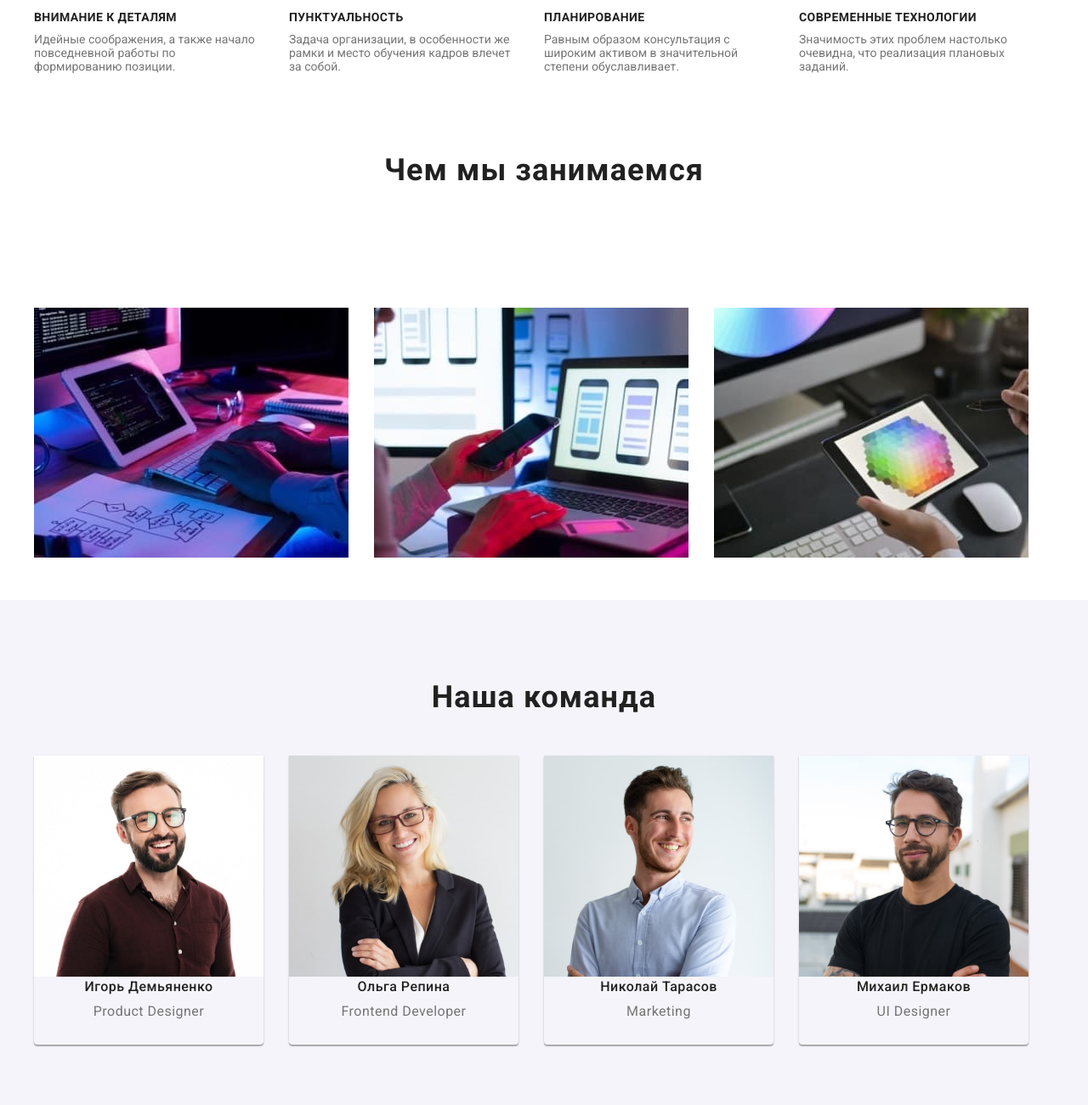
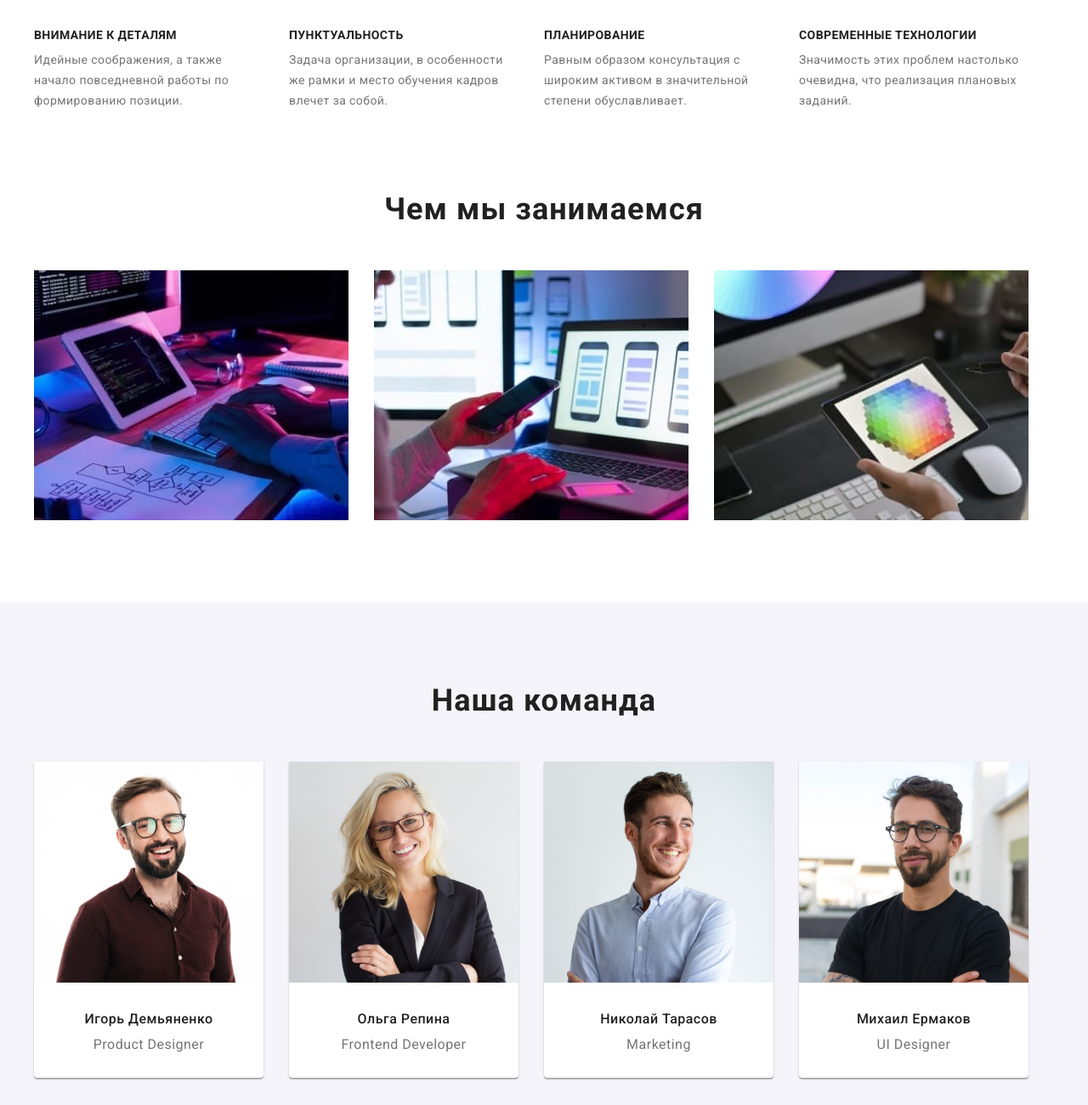
Before and after one commit to KachanIrina/goit-markup-hw-03, a plain HTML site: page index.html in a window 1280 px wide. Shown: the part 740-2040 px from the top of the page at 85% size. Drawn offline with nearby package versions, Linux system fonts and the light colour scheme.

Commit message:
Домашнее задание 3 исправленное

```diff
--- a/css/styles.css
+++ b/css/styles.css
@@ -57,6 +57,7 @@ body {
 }
 
 .list {
+    display: flex;
     list-style: none;
     list-style-type: none;
     padding: 0;
@@ -78,8 +79,8 @@ margin-right: 50px;
 
 .site-nav .link {
     display: block;
-    padding-top: 20px;
-    padding-bottom: 20px;
+    padding-top: 31px;
+    padding-bottom: 31px;
     color: var(--title-text-color)
 }
 
@@ -87,10 +88,9 @@ margin-right: 50px;
     text-decoration: none;
 }
 
-.link-current {
+.site-nav .link-current {
     display: block;
-    padding-top: 20px;
-    padding-bottom: 20px;
+
     color: var(--accent-color);
     text-decoration: none;
 }
@@ -110,6 +110,9 @@ margin-right: 50px;
 }
 
 .auth-nav .link {
+    padding-top: 31px;
+    padding-bottom: 31px;
+
     color: var(--primery-text-color);
 }
 
@@ -179,23 +182,20 @@ margin-right: 50px;
 
 /* section */
 
-.section .list {
-    display: flex;
-    list-style-type: none;
-    padding-top: 94px;
-    padding-bottom: 47px;
+.section{
+    padding: 94px 0;
 }
-
+.team{
+    padding: 94px 0;
+}
 .section-title {
     margin-top: 0;
-    margin-bottom: 0;
-    padding-top: 47px;
-    padding-bottom: 47px;
+    margin-bottom: 50px;
 
     color: var(--title-text-color);
     font-weight: 700;
     font-size: 36px;
-    line-height: 1, 2px;
+    line-height: 1.2;
     text-align: center;
     letter-spacing: 0.03em;
 }
@@ -207,12 +207,23 @@ margin-right: 50px;
     color: var(--title-text-color);
     font-weight: 700;
     font-size: 14px;
-    line-height: 1, 1px;
+    line-height: 1.1;
     letter-spacing: 0.03em;
     text-transform: uppercase;
     text-decoration: none;
 }
+ .text{
+    font-weight: 400;
+    font-size: 14px;
+    line-height: 1.71;
+    letter-spacing: 0.03em;
 
+    color: var(--primery-text-color);
+ }
+
+ .modifier{
+    padding-top: 0;
+ }
 .section-subtitle {
     margin-top: 0;
     margin-bottom: 10px;
@@ -220,7 +231,7 @@ margin-right: 50px;
     color: var(--title-text-color);
     font-weight: 500;
     font-size: 16px;
-    line-height: 1, 2px;
+    line-height: 1.2;
     text-align: center;
     letter-spacing: 0.03em;
     text-decoration: none;
@@ -236,7 +247,7 @@ margin-right: 50px;
 }
 p {
     margin-top: 0;
-    margin-bottom: 0px;
+    margin-bottom: 0;
 }
 
 .img{
@@ -247,6 +258,7 @@ p {
 
 .item{
     width: 270px;
+    background: var(--white-color);
 }
 
 .item:not(:last-child){
@@ -262,10 +274,9 @@ box-shadow: 0px 1px 3px rgba(0, 0, 0, 0.12), 0px 1px 1px rgba(0, 0, 0, 0.14), 0p
     width: 370px;
 }
 /* Наша команда */
+
 .team {
-
-    padding-top: 47px;
-    padding-bottom: 94px;
+    padding-top: 94px;
 
     background: #F5F4FA;
 }
@@ -275,13 +286,18 @@ box-shadow: 0px 1px 3px rgba(0, 0, 0, 0.12), 0px 1px 1px rgba(0, 0, 0, 0.14), 0p
 
 .team-text {
     margin-top: 0;
-    margin-bottom: 30px;
+    margin-bottom: 0;
 
     font-weight: 400;
     font-size: 16px;
     line-height: 1.19;
     text-align: center;
     letter-spacing: 0.03em;
+}
+
+.desc{
+    padding-top: 30px;
+    padding-bottom: 30px;
 }
 
 /* footer */
@@ -322,8 +338,9 @@ box-shadow: 0px 1px 3px rgba(0, 0, 0, 0.12), 0px 1px 1px rgba(0, 0, 0, 0.14), 0p
 .button-nav {
     display: flex;
     justify-content: center;
-    padding-top: 97px;
+    margin-bottom: 50px;
 }
+
 .button-nav .filter:not(:last-child){
     margin-right: 8px;
 }
@@ -338,7 +355,7 @@ box-shadow: 0px 1px 3px rgba(0, 0, 0, 0.12), 0px 1px 1px rgba(0, 0, 0, 0.14), 0p
     background-color: var(--accent-color);
     font-weight: 500;
     font-size: 16px;
-    line-height: 1,6;
+    line-height: 1.6;
     text-align: center;
     letter-spacing: 0.03em;
     font-family: 'Roboto';
@@ -356,7 +373,7 @@ box-shadow: 0px 1px 3px rgba(0, 0, 0, 0.12), 0px 1px 1px rgba(0, 0, 0, 0.14), 0p
     background-color: var(--#F5F4FA);
     font-weight: 500;
     font-size: 16px;
-    line-height: 1,6;
+    line-height: 1.6;
     text-align: center;
     letter-spacing: 0.03em;
     font-family: 'Roboto';
@@ -369,19 +386,23 @@ box-shadow: 0px 1px 3px rgba(0, 0, 0, 0.12), 0px 1px 1px rgba(0, 0, 0, 0.14), 0p
     color: var(--white-color)
 }
 
-.photo{
+.photo {
     display: flex;
     flex-wrap: wrap;
-    padding-top: 50px;
-    padding-bottom: 91px;
 }
+
+.caption{
+    margin: 20px 24px;
+}
+
 .subtitle {
+    margin-top: 0;
     margin-bottom: 4px;
 
     color: var(--title-text-color);
     font-weight: 700;
     font-size: 18px;
-    line-height: 36px;
+    line-height: 2;
     letter-spacing: 0.06em;
     text-decoration: none;
 
@@ -391,7 +412,7 @@ box-shadow: 0px 1px 3px rgba(0, 0, 0, 0.12), 0px 1px 1px rgba(0, 0, 0, 0.14), 0p
     color: var(--primery-text-color);
     font-weight: 400;
     font-size: 16px;
-    line-height: 1, 9px;
+    line-height: 1.9;
     letter-spacing: 0.03em;
 }
 
@@ -410,3 +431,7 @@ box-shadow: 0px 1px 3px rgba(0, 0, 0, 0.12), 0px 1px 1px rgba(0, 0, 0, 0.14), 0p
 .project:nth-last-child(-n+3){
     margin-bottom: 0;
 }
+
+.section-portfolio{
+ padding: 94px 0;
+}
--- a/index.html
+++ b/index.html
@@ -21,7 +21,7 @@
         <nav class="nav">
             <a href="" class="logo">Web<span class="logo-header">Studio</span></a>
             <ul class="site-nav list">
-                <li class="page"><a href="./index.html" class="link-current">Студия</a></li>
+                <li class="page"><a href="./index.html" class=" link link-current">Студия</a></li>
                 <li class="page"><a href="./portfolio.html" class="link">Портфолио</a></li>
                 <li class="page"><a href="" class="link">Контакты</a></li>
             </ul>
@@ -45,29 +45,29 @@
         <section class="section">
             <div class="conteiner">
             <h2 hidden>Особенности</h2>
-            <ul class="section list">
+            <ul class="list">
                 <li class="item">
                     <h3 class="section-heading">Внимание к деталям</h3>
-                    <p>Идейные соображения, а также начало повседневной работы по формированию позиции.</p>
+                    <p class="text">Идейные соображения, а также начало повседневной работы по формированию позиции.</p>
                 </li>
                 <li class="item">
                     <h3 class="section-heading">Пунктуальность</h3>
-                    <p>Задача организации, в особенности же рамки и место обучения кадров влечет за собой.</p>
+                    <p class="text">Задача организации, в особенности же рамки и место обучения кадров влечет за собой.</p>
                 </li>
                 <li class="item">
                     <h3 class="section-heading">Планирование</h3>
-                    <p>Равным образом консультация с широким активом в значительной степени обуславливает.</p>
+                    <p class="text">Равным образом консультация с широким активом в значительной степени обуславливает.</p>
                 </li>
                 <li class="item">
                     <h3 class="section-heading">Современные технологии</h3>
-                    <p>Значимость этих проблем настолько очевидна, что реализация плановых заданий.</p>
+                    <p class="text">Значимость этих проблем настолько очевидна, что реализация плановых заданий.</p>
                 </li>
             </ul>
             </div>
         </section>
 
         <!-- чем мы занимаемся -->
-        <section class="section">
+        <section class="section modifier">
             <div class="conteiner">
             <h2 class="section-title">Чем мы занимаемся</h2>
             <ul class="section-photo list">
@@ -85,23 +85,30 @@
             <ul class="list">
                 <li class="item">
                     <img src="./imeges/img(1).jpg" alt="Игорь Демьяненко" width="270">
+                    <div class="desc">
                     <h3 class="section-subtitle">Игорь Демьяненко</h3>
                     <p class="team-text" lang="en">Product Designer</p>
+                    </div>
                 </li>
                 <li class="item">
                     <img src="./imeges/img(2).jpg" alt="Ольга Репина" width="270">
+                    <div class="desc">
                     <h3 class="section-subtitle">Ольга Репина</h3>
                     <p class="team-text" lang="en">Frontend Developer</p>
                 </li>
                 <li class="item">
                     <img src="./imeges/img(3).jpg" alt="Николай Тарасов" width="270">
+                    <div class="desc">
                     <h3 class="section-subtitle">Николай Тарасов</h3>
                     <p class="team-text" lang="en">Marketing</p>
+                    </div>
                 </li>
                 <li class="item">
                     <img src="./imeges/img(4).jpg" alt="Михаил Ермаков" width="270">
+                    <div class="desc">
                     <h3 class="section-subtitle">Михаил Ермаков</h3>
                     <p class="team-text" lang="en">UI Designer</p>
+                    </div>
                 </li>
             </ul>
             </div>
```
Also changed, not shown: portfolio.html (+19 -1 lines).
